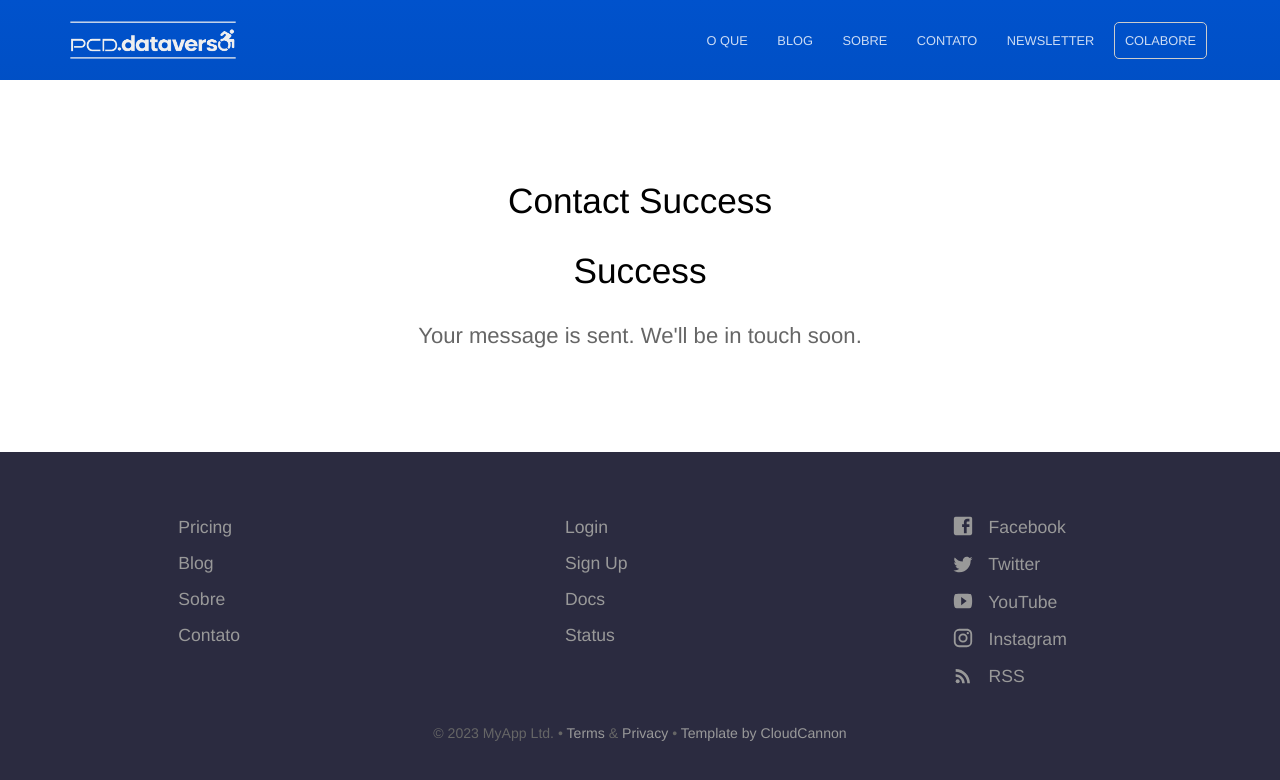
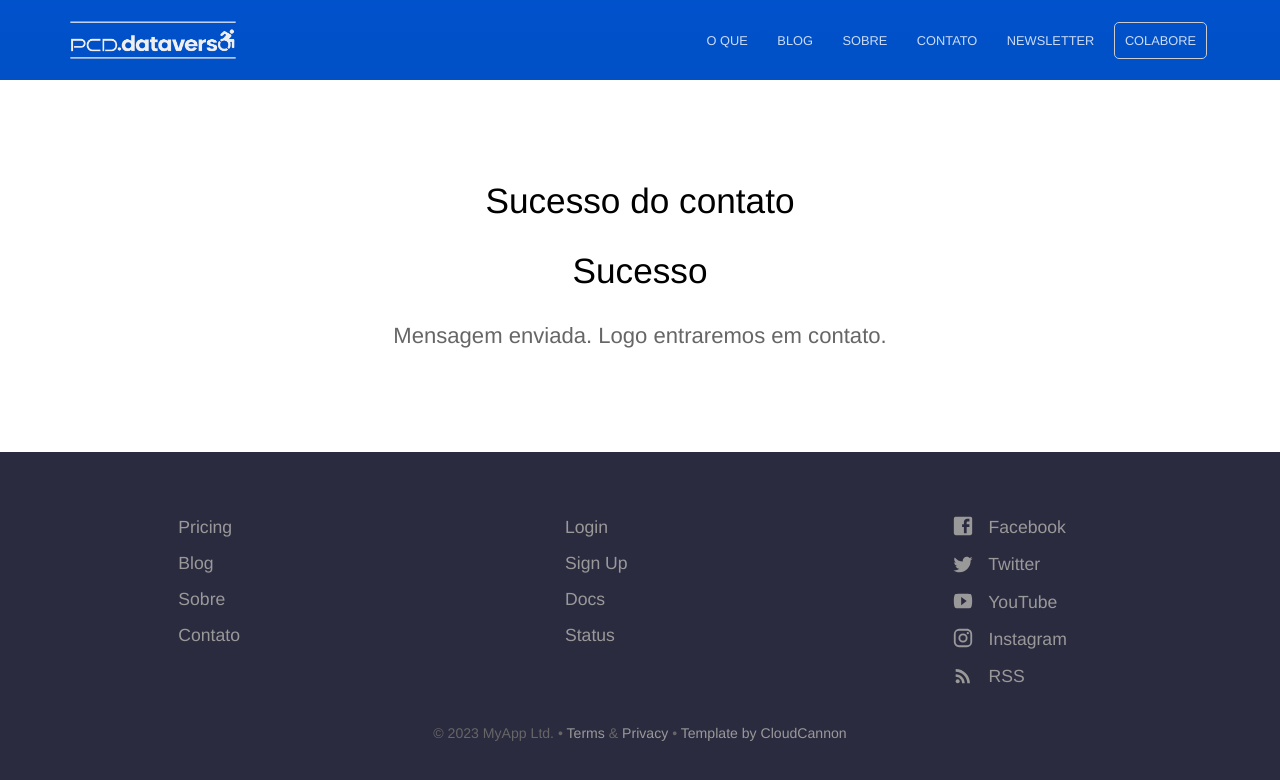
Before and after one commit to jornalistainclusivo/pcd.dataverso.org, a Jekyll site: the page built from contact-success.html, in a window 1280 px wide. Shown: the top 780 px of the page. Built offline with Jekyll 4.4.1, drawn with Linux system fonts in a browser that asks for light colours.

Commit message:
Mag de Sucesso do contato

```diff
--- a/contact-success.html
+++ b/contact-success.html
@@ -1,6 +1,6 @@
 ---
-title: Contact Success
+title: Sucesso do contato
 ---
 
-<h2>Success</h2>
-<p class="subtext">Your message is sent. We'll be in touch soon.</p>
+<h2>Sucesso</h2>
+<p class="subtext">Mensagem enviada. Logo entraremos em contato.</p>
```
